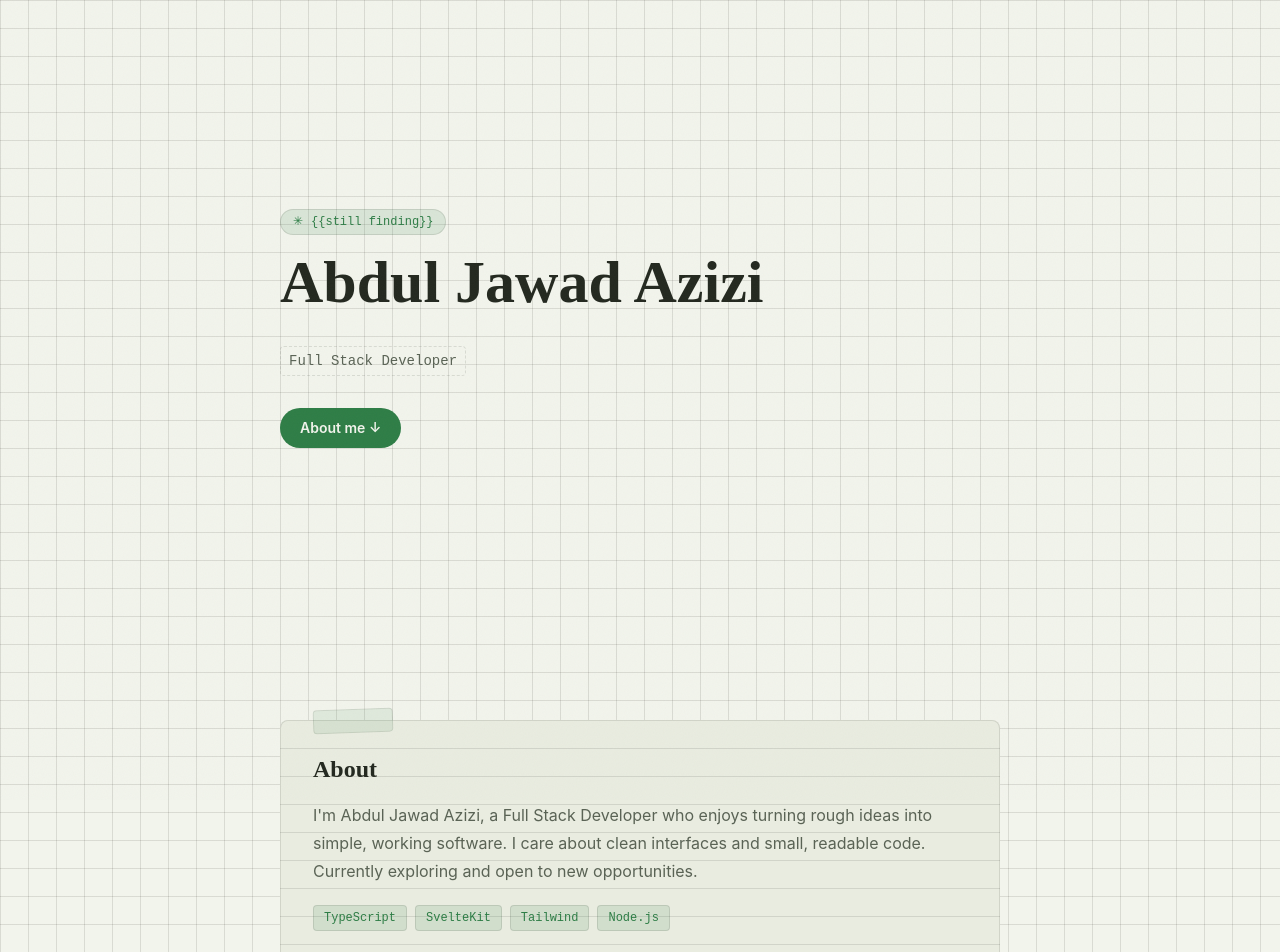
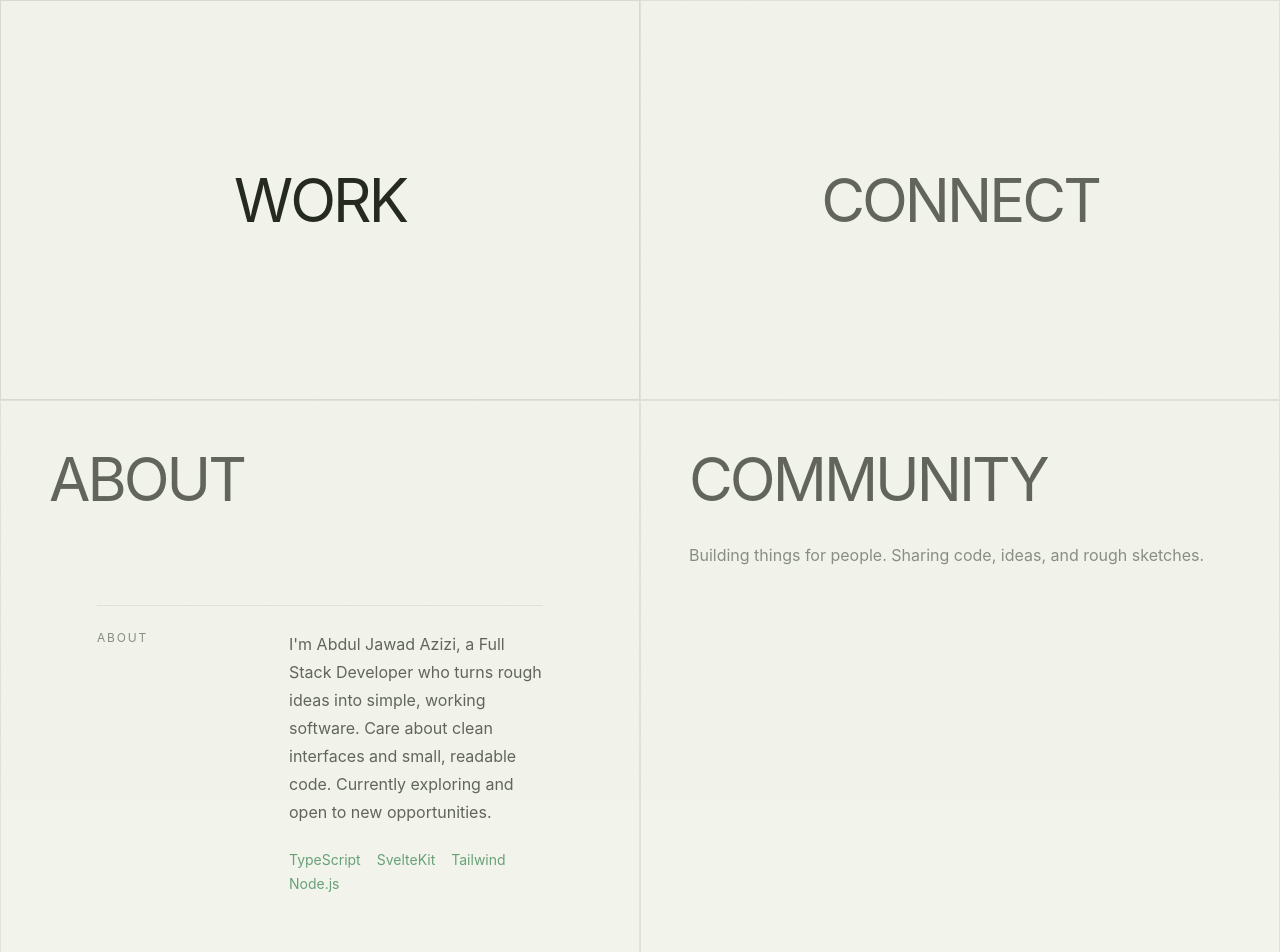
Before and after one commit to Abdulzizi/svelte-portfolio, a SvelteKit app: page / in a window 1280 px wide. Shown: the top 952 px of the page. Built offline with nearby package versions, Linux system fonts and the light colour scheme.

Commit message:
milli grid: black theme, yellow accent, 4-section flex layout with hover shrink/grow

```diff
--- a/src/app.css
+++ b/src/app.css
@@ -18,13 +18,13 @@
 
 [data-theme="dark"] {
   color-scheme: dark;
-  --bg: #0f1410;
-  --surface: #161c15;
-  --ink: #e9efe6;
-  --ink-dim: #a8b5a0;
-  --line: rgba(233, 239, 230, 0.12);
-  --accent: #7bd88f;
-  --accent-soft: rgba(123, 216, 143, 0.14);
+  --bg: #0a0a08;
+  --surface: #11110e;
+  --ink: #f2f0e4;
+  --ink-dim: #9a9580;
+  --line: rgba(242, 240, 228, 0.15);
+  --accent: #f2d54e;
+  --accent-soft: rgba(242, 213, 78, 0.12);
 }
 
 [data-theme="light"] {
--- a/src/lib/components/About.svelte
+++ b/src/lib/components/About.svelte
@@ -4,34 +4,26 @@
 	const stack = ['TypeScript', 'SvelteKit', 'Tailwind', 'Node.js'];
 </script>
 
-<section id="about" class="mx-auto w-full max-w-3xl px-6 py-16">
-	<div
-		use:reveal
-		class="relative rounded-lg p-6 sm:p-8"
-		style="background: var(--surface); border: 1px solid var(--line); background-image: repeating-linear-gradient(transparent 0 27px, var(--line) 27px 28px);"
-	>
-		<span
-			aria-hidden="true"
-			class="absolute -top-3 left-8 h-6 w-20 -rotate-2 rounded-sm opacity-80"
-			style="background: var(--accent-soft); border: 1px solid var(--line);"
-		></span>
-		<h2 class="text-2xl font-bold" style="font-family: var(--font-ink); color: var(--ink);">
-			About
-		</h2>
-		<p class="mt-4 leading-7" style="color: var(--ink-dim);">
-			I'm Abdul Jawad Azizi, a Full Stack Developer who enjoys turning rough ideas into
-			simple, working software. I care about clean interfaces and small, readable code.
-			Currently exploring and open to new opportunities.
-		</p>
-		<ul class="mt-5 flex flex-wrap gap-2" aria-label="Tech stack">
-			{#each stack as s}
-				<li
-					class="rounded px-2.5 py-1 font-mono text-xs"
-					style="border: 1px solid var(--line); color: var(--accent); background: var(--accent-soft);"
-				>
-					{s}
-				</li>
-			{/each}
-		</ul>
+<section id="about" class="mx-auto w-full max-w-none px-6 sm:px-12 py-16">
+	<div use:reveal class="relative pt-6" style="border-top: 1px solid var(--line);">
+		<div class="grid grid-cols-1 md:grid-cols-[160px_1fr] gap-8 items-start">
+			<h2 class="font-hand text-xs uppercase tracking-[0.15em]" style="color: var(--ink-dim);">About</h2>
+			<div>
+				<p class="font-sans text-base leading-7" style="color: var(--ink);">
+					I'm Abdul Jawad Azizi, a Full Stack Developer who turns rough ideas into simple, working software. Care about clean interfaces and small, readable code. Currently exploring and open to new opportunities.
+				</p>
+				<ul class="mt-6 flex flex-wrap gap-x-4 gap-y-1 font-hand text-sm" aria-label="Tech stack" style="color: var(--accent);">
+					{#each stack as s}
+						<li>{s}</li>
+					{/each}
+				</ul>
+			</div>
+		</div>
+		<div use:reveal class="mt-16 pt-6" style="border-top: 1px solid var(--line);">
+			<blockquote class="font-hand text-3xl sm:text-5xl leading-[1.05]" style="color: var(--ink);">
+				“The role of the creative is to make the revolution irresistible.”
+			</blockquote>
+			<p class="mt-4 font-sans text-sm" style="color: var(--ink-dim);">— Toni Cade Bambara</p>
+		</div>
 	</div>
 </section>
--- a/src/lib/components/Hero.svelte
+++ b/src/lib/components/Hero.svelte
@@ -2,36 +2,12 @@
 	import { reveal } from '$lib/actions/reveal';
 </script>
 
-<section use:reveal class="mx-auto flex min-h-[82svh] w-full max-w-3xl flex-col justify-center px-6 py-16">
-	<p
-		class="mb-4 inline-flex w-fit items-center gap-2 rounded-full px-3 py-1 font-mono text-xs"
-		style="background: var(--accent-soft); color: var(--accent); border: 1px solid var(--line);"
-	>
-		<span aria-hidden="true">✳</span>
-		<span>{'{{still finding}}'}</span>
-	</p>
-
-	<h1
-		class="relative w-fit text-5xl font-bold leading-[1.05] sm:text-6xl"
-		style="font-family: var(--font-ink); color: var(--ink);"
-	>
-		Abdul Jawad Azizi
+<section use:reveal class="mx-auto w-full max-w-none px-6 sm:px-12 pt-20 pb-24">
+	<h1 class="font-hand text-[clamp(4rem,14vw,11rem)] leading-[0.75] tracking-tighter text-balance" style="color: var(--ink);">
+		Abdul<br>Jawad<br><span style="color: var(--accent);">Azizi</span>
 	</h1>
 
-	<p
-		class="mt-8 inline-flex w-fit rounded px-2 py-1 font-mono text-sm"
-		style="color: var(--ink-dim); border: 1px dashed var(--line);"
-	>
-		Full Stack Developer
+	<p class="mt-8 font-sans text-xl sm:text-2xl leading-snug max-w-2xl" style="color: var(--ink-dim);">
+		Full Stack Developer pushing against the fringes of the medium. Turning rough ideas into working software.
 	</p>
-
-	<div class="mt-8 flex items-center gap-4">
-		<a
-			href="#about"
-			class="rounded-full px-5 py-2.5 text-sm font-semibold"
-			style="background: var(--accent); color: var(--bg);"
-		>
-			About me ↓
-		</a>
-	</div>
 </section>
--- a/src/routes/+page.svelte
+++ b/src/routes/+page.svelte
@@ -1,9 +1,31 @@
 <script lang="ts">
-	import Hero from '$lib/components/Hero.svelte';
 	import About from '$lib/components/About.svelte';
 </script>
 
-<main>
-	<Hero />
-	<About />
+<main class="min-h-[100dvh] bg-[var(--bg)] text-[var(--ink)]">
+	<style>
+		.grid-wrap { display: flex; flex-wrap: wrap; }
+		.grid-section { flex: 1 1 50%; transition: flex 0.45s ease; min-height: 50vh; }
+		.grid-wrap:hover .grid-section:not(:hover) { flex: 0.7 1 35%; opacity: 0.7; }
+		.grid-section:hover { flex: 1.6 1 60%; z-index: 10; }
+	</style>
+
+	<div class="grid-wrap min-h-[100dvh]">
+		<a href="#work" class="grid-section relative flex items-center justify-center border-[1px] border-[var(--line)] p-12 hover:bg-[var(--surface)]">
+			<h2 class="font-hand text-4xl md:text-6xl tracking-tighter">WORK</h2>
+		</a>
+		<a href="#connect" class="grid-section relative flex items-center justify-center border-[1px] border-[var(--line)] p-12 hover:bg-[var(--surface)]">
+			<h2 class="font-hand text-4xl md:text-6xl tracking-tighter">CONNECT</h2>
+		</a>
+		<div id="about" class="grid-section relative border-[1px] border-[var(--line)] p-12 md:min-h-[50vh]">
+			<h2 class="font-hand text-4xl md:text-6xl tracking-tighter mb-8">ABOUT</h2>
+			<About />
+		</div>
+		<div id="work" class="grid-section relative border-[1px] border-[var(--line)] p-12 md:min-h-[50vh]">
+			<h2 class="font-hand text-4xl md:text-6xl tracking-tighter mb-8">COMMUNITY</h2>
+			<p class="font-sans text-base leading-7" style="color: var(--ink-dim);">
+				Building things for people. Sharing code, ideas, and rough sketches.
+			</p>
+		</div>
+	</div>
 </main>
```
